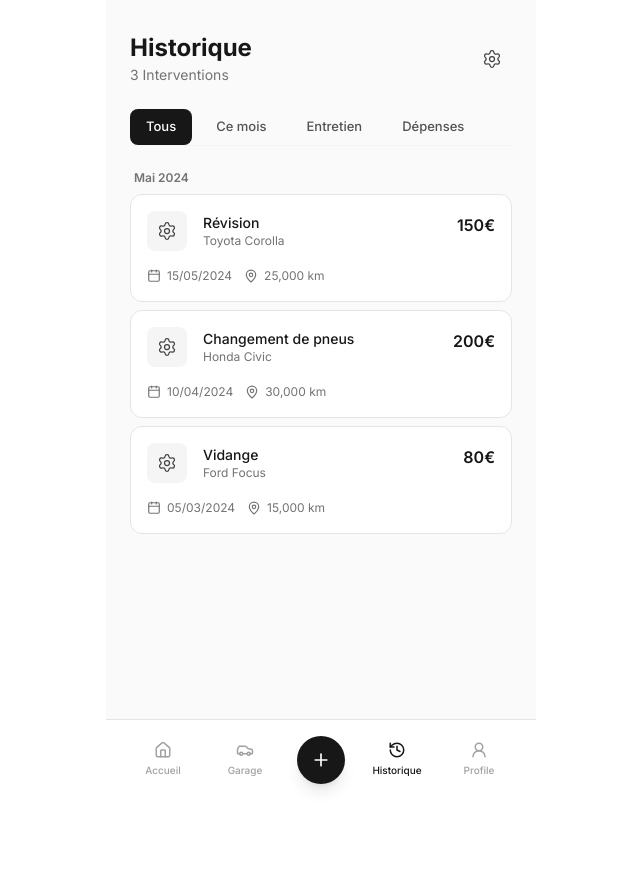
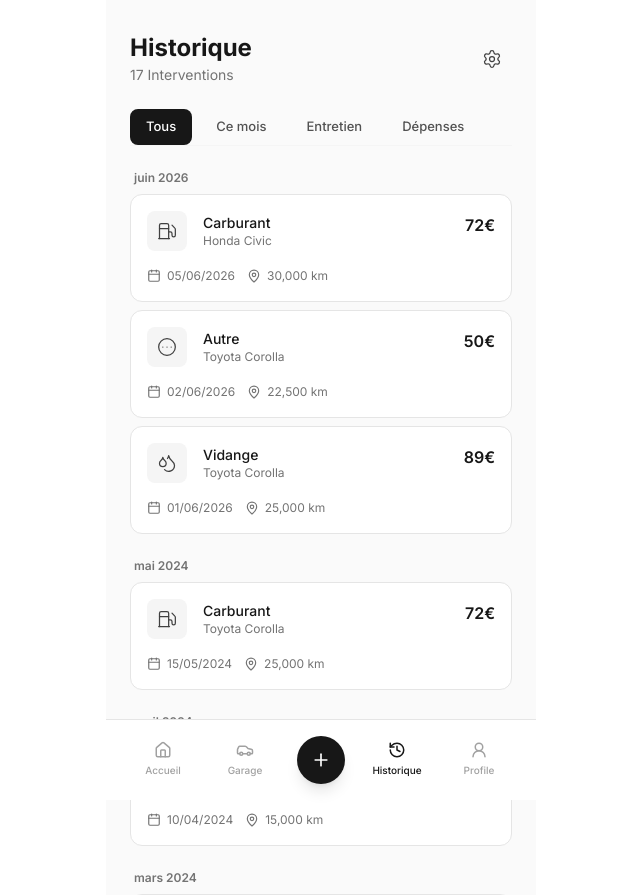
Before and after one commit to FlytziTv/MyDriveLog, a Next.js app: page /historique in a window 1280 px wide. Shown: the top 895 px of the page, without its empty margins (319-959 px from the left). Before the commit the page ends 800 px from the top, so only its background shows below. Built offline with nearby package versions, Linux system fonts and the light colour scheme.

Commit message:
feat: ajouter des fonctionnalités de filtrage et de regroupement pour l'historique des interventions

```diff
--- a/app/(app)/historique/page.tsx
+++ b/app/(app)/historique/page.tsx
@@ -1,39 +1,71 @@
+"use client";
+
+import { useState } from "react";
 import DetailInterCard from "@/components/Inter/DetailInterCard";
 import { SectionProfile } from "@/components/profile/Sections";
 import { HistoryFilter } from "@/lib/data";
 import { Settings } from "lucide-react";
+import { MaintenanceMeta, ExpenseMeta } from "@/lib/category";
+import { FakeHistory } from "@/lib/fake";
+import { ExpenseCategory, MaintenanceType } from "@prisma/client";
+import { HistoryItem } from "@/types";
 
-const FakeHistory = [
-  {
-    id: 1,
-    icon: Settings,
-    type: "Révision",
-    vehicle: "Toyota Corolla",
-    cost: 150,
-    date: "15/05/2024",
-    km: 25000,
-  },
-  {
-    id: 2,
-    icon: Settings,
-    type: "Changement de pneus",
-    vehicle: "Honda Civic",
-    cost: 200,
-    date: "10/04/2024",
-    km: 30000,
-  },
-  {
-    id: 3,
-    icon: Settings,
-    type: "Vidange",
-    vehicle: "Ford Focus",
-    cost: 80,
-    date: "05/03/2024",
-    km: 15000,
-  },
-];
+// Fonction pour résoudre les métadonnées d'un item d'historique
+function resolveMeta(item: HistoryItem) {
+  return item.kind === "maintenance"
+    ? MaintenanceMeta[item.type as MaintenanceType]
+    : ExpenseMeta[item.type as ExpenseCategory];
+}
+
+// Fonction pour filtrer l'historique en fonction du filtre actif
+function filterHistory(items: HistoryItem[], filter: string) {
+  switch (filter) {
+    case "maintenance":
+      return items.filter((i) => i.kind === "maintenance");
+    case "expenses":
+      return items.filter((i) => i.kind === "expense");
+    case "this_month": {
+      const now = new Date();
+      return items.filter((i) => {
+        const [, month, year] = i.date.split("/").map(Number);
+        return month === now.getMonth() + 1 && year === now.getFullYear();
+      });
+    }
+    default:
+      return items;
+  }
+}
+
+// Fonction pour grouper les items d'historique par mois et année
+function groupByMonth(items: HistoryItem[]) {
+  // Tri des items par date (du plus récent au plus ancien)
+  const sorted = [...items].sort((a, b) => {
+    const [dA, mA, yA] = a.date.split("/").map(Number);
+    const [dB, mB, yB] = b.date.split("/").map(Number);
+    return (
+      new Date(yB, mB - 1, dB).getTime() - new Date(yA, mA - 1, dA).getTime()
+    );
+  });
+
+  // Groupement par mois et année
+  return sorted.reduce<Record<string, HistoryItem[]>>((acc, item) => {
+    const [, month, year] = item.date.split("/").map(Number);
+    const key = new Date(year, month - 1).toLocaleDateString("fr-FR", {
+      month: "long",
+      year: "numeric",
+    });
+
+    if (!acc[key]) acc[key] = [];
+    acc[key].push(item);
+    return acc;
+  }, {});
+}
 
 export default function HistoriquePage() {
+  const [activeFilter, setActiveFilter] = useState("all");
+  const filtered = filterHistory(FakeHistory, activeFilter);
+  const grouped = groupByMonth(filtered);
+
   return (
     <>
       {/* History Header */}
@@ -41,7 +73,7 @@ export default function HistoriquePage() {
         <div>
           <h2 className="text-2xl font-bold text-neutral-900">Historique</h2>
           <p className="text-[14px] text-neutral-500">
-            {FakeHistory.length} Interventions
+            {filtered.length} Interventions
           </p>
         </div>
 
@@ -53,11 +85,12 @@ export default function HistoriquePage() {
       {/* Filter Pills */}
       <div className=" border-b border-neutral-100">
         <div className="flex gap-2 overflow-x-auto scrollbar-hide">
-          {HistoryFilter.map((filter, i) => (
+          {HistoryFilter.map((filter) => (
             <button
               key={filter.value}
+              onClick={() => setActiveFilter(filter.value)}
               className={`px-4 py-2 rounded-lg text-[13px] font-medium whitespace-nowrap transition-colors ${
-                i === 0
+                activeFilter === filter.value
                   ? "bg-neutral-900 text-white"
                   : "bg-transparent text-neutral-600 hover:bg-neutral-200"
               }`}
@@ -69,20 +102,24 @@ export default function HistoriquePage() {
       </div>
 
       {/* History Items */}
-      <SectionProfile title="Mai 2024">
-        {/* Example of a history item */}
-        {FakeHistory.map((item) => (
+      {Object.entries(grouped).map(([month, items]) => (
+        <SectionProfile key={month} title={month}>
+          {items.map((item) => {
+            const { label, icon } = resolveMeta(item);
+            return (
               <DetailInterCard
                 key={item.id}
-            icon={item.icon}
-            type={item.type}
+                icon={icon}
+                type={label}
                 vehicle={item.vehicle}
                 cost={item.cost}
                 date={item.date}
                 km={item.km}
               />
+            );
+          })}
+        </SectionProfile>
       ))}
-      </SectionProfile>
     </>
   );
 }
--- /dev/null
+++ b/lib/category.ts
@@ -0,0 +1,42 @@
+import {
+  Droplets,
+  CircleDot,
+  ClipboardList,
+  Disc,
+  BatteryCharging,
+  Link,
+  Filter,
+  ShieldCheck,
+  Wrench,
+  Fuel,
+  ShieldHalf,
+  SquareParking,
+  ArrowRightLeft,
+  TriangleAlert,
+  Sparkles,
+  CircleEllipsis,
+} from "lucide-react";
+import { MaintenanceType, ExpenseCategory } from "@prisma/client";
+import { CategoryProps } from "@/types";
+
+export const MaintenanceMeta: Record<MaintenanceType, CategoryProps> = {
+  OIL_CHANGE: { label: "Vidange", icon: Droplets },
+  TIRE_CHANGE: { label: "Changement de pneus", icon: CircleDot },
+  REVISION: { label: "Révision", icon: ClipboardList },
+  BRAKE: { label: "Freins", icon: Disc },
+  BATTERY: { label: "Batterie", icon: BatteryCharging },
+  BELT: { label: "Courroie", icon: Link },
+  FILTER: { label: "Filtre", icon: Filter },
+  CONTROL: { label: "Contrôle technique", icon: ShieldCheck },
+  OTHER: { label: "Autre", icon: Wrench },
+};
+
+export const ExpenseMeta: Record<ExpenseCategory, CategoryProps> = {
+  FUEL: { label: "Carburant", icon: Fuel },
+  INSURANCE: { label: "Assurance", icon: ShieldHalf },
+  PARKING: { label: "Parking", icon: SquareParking },
+  TOLL: { label: "Péage", icon: ArrowRightLeft },
+  FINE: { label: "Amende", icon: TriangleAlert },
+  WASH: { label: "Lavage", icon: Sparkles },
+  OTHER: { label: "Autre", icon: CircleEllipsis },
+};
--- /dev/null
+++ b/lib/fake.ts
@@ -0,0 +1,158 @@
+import { HistoryItem } from "@/types";
+import { MaintenanceType, ExpenseCategory } from "@prisma/client";
+
+export const FakeHistory: HistoryItem[] = [
+  {
+    id: "1",
+    kind: "maintenance",
+    type: MaintenanceType.OIL_CHANGE,
+    vehicle: "Toyota Corolla",
+    cost: 89,
+    date: "01/06/2026",
+    km: 25000,
+  },
+  {
+    id: "2",
+    kind: "expense",
+    type: ExpenseCategory.FUEL,
+    vehicle: "Honda Civic",
+    cost: 72,
+    date: "05/06/2026",
+    km: 30000,
+  },
+  {
+    id: "3",
+    kind: "maintenance",
+    type: MaintenanceType.REVISION,
+    vehicle: "Ford Focus",
+    cost: 210,
+    date: "05/03/2024",
+    km: 15000,
+  },
+  {
+    id: "4",
+    kind: "maintenance",
+    type: MaintenanceType.BRAKE,
+    vehicle: "Toyota Corolla",
+    cost: 145,
+    date: "20/02/2024",
+    km: 24000,
+  },
+  {
+    id: "5",
+    kind: "maintenance",
+    type: MaintenanceType.BATTERY,
+    vehicle: "Honda Civic",
+    cost: 130,
+    date: "14/02/2024",
+    km: 29500,
+  },
+  {
+    id: "6",
+    kind: "maintenance",
+    type: MaintenanceType.BELT,
+    vehicle: "Ford Focus",
+    cost: 95,
+    date: "01/01/2024",
+    km: 14200,
+  },
+  {
+    id: "7",
+    kind: "maintenance",
+    type: MaintenanceType.FILTER,
+    vehicle: "Toyota Corolla",
+    cost: 45,
+    date: "10/12/2023",
+    km: 23000,
+  },
+  {
+    id: "8",
+    kind: "maintenance",
+    type: MaintenanceType.CONTROL,
+    vehicle: "Honda Civic",
+    cost: 79,
+    date: "05/12/2023",
+    km: 29000,
+  },
+  {
+    id: "9",
+    kind: "maintenance",
+    type: MaintenanceType.OTHER,
+    vehicle: "Ford Focus",
+    cost: 60,
+    date: "28/11/2023",
+    km: 13800,
+  },
+  {
+    id: "10",
+    kind: "expense",
+    type: ExpenseCategory.FUEL,
+    vehicle: "Toyota Corolla",
+    cost: 72,
+    date: "15/05/2024",
+    km: 25000,
+  },
+  {
+    id: "11",
+    kind: "expense",
+    type: ExpenseCategory.INSURANCE,
+    vehicle: "Honda Civic",
+    cost: 520,
+    date: "01/01/2024",
+    km: 29000,
+  },
+  {
+    id: "12",
+    kind: "expense",
+    type: ExpenseCategory.PARKING,
+    vehicle: "Ford Focus",
+    cost: 15,
+    date: "10/04/2024",
+    km: 15000,
+  },
+  {
+    id: "13",
+    kind: "expense",
+    type: ExpenseCategory.TOLL,
+    vehicle: "Toyota Corolla",
+    cost: 8,
+    date: "20/02/2024",
+    km: 24000,
+  },
+  {
+    id: "14",
+    kind: "expense",
+    type: ExpenseCategory.FINE,
+    vehicle: "Honda Civic",
+    cost: 135,
+    date: "14/02/2024",
+    km: 29500,
+  },
+  {
+    id: "15",
+    kind: "expense",
+    type: ExpenseCategory.WASH,
+    vehicle: "Ford Focus",
+    cost: 35,
+    date: "05/12/2023",
+    km: 13800,
+  },
+  {
+    id: "16",
+    kind: "expense",
+    type: ExpenseCategory.OTHER,
+    vehicle: "Toyota Corolla",
+    cost: 50,
+    date: "28/11/2023",
+    km: 22500,
+  },
+  {
+    id: "17",
+    kind: "expense",
+    type: ExpenseCategory.OTHER,
+    vehicle: "Toyota Corolla",
+    cost: 50,
+    date: "02/06/2026",
+    km: 22500,
+  },
+];
--- a/types/index.ts
+++ b/types/index.ts
@@ -1,4 +1,5 @@
 import { LucideIcon } from "lucide-react";
+import { MaintenanceType, ExpenseCategory } from "@prisma/client";
 
 interface NavBarProps {
   icon: LucideIcon;
@@ -67,6 +68,21 @@ interface SectionDashProps {
   children: React.ReactNode;
 }
 
+interface CategoryProps {
+  label: string;
+  icon: LucideIcon;
+}
+
+interface HistoryItem {
+  id: string;
+  kind: "maintenance" | "expense";
+  type: MaintenanceType | ExpenseCategory;
+  vehicle: string;
+  cost: number;
+  date: string;
+  km: number;
+}
+
 export type {
   NavBarProps,
   SectionIconProfileProps,
@@ -78,4 +94,6 @@ export type {
   MiniaVehicleCardProps,
   StatCardProps,
   SectionDashProps,
+  CategoryProps,
+  HistoryItem,
 };
```
Lines whose indentation alone changed are shown as unchanged.
